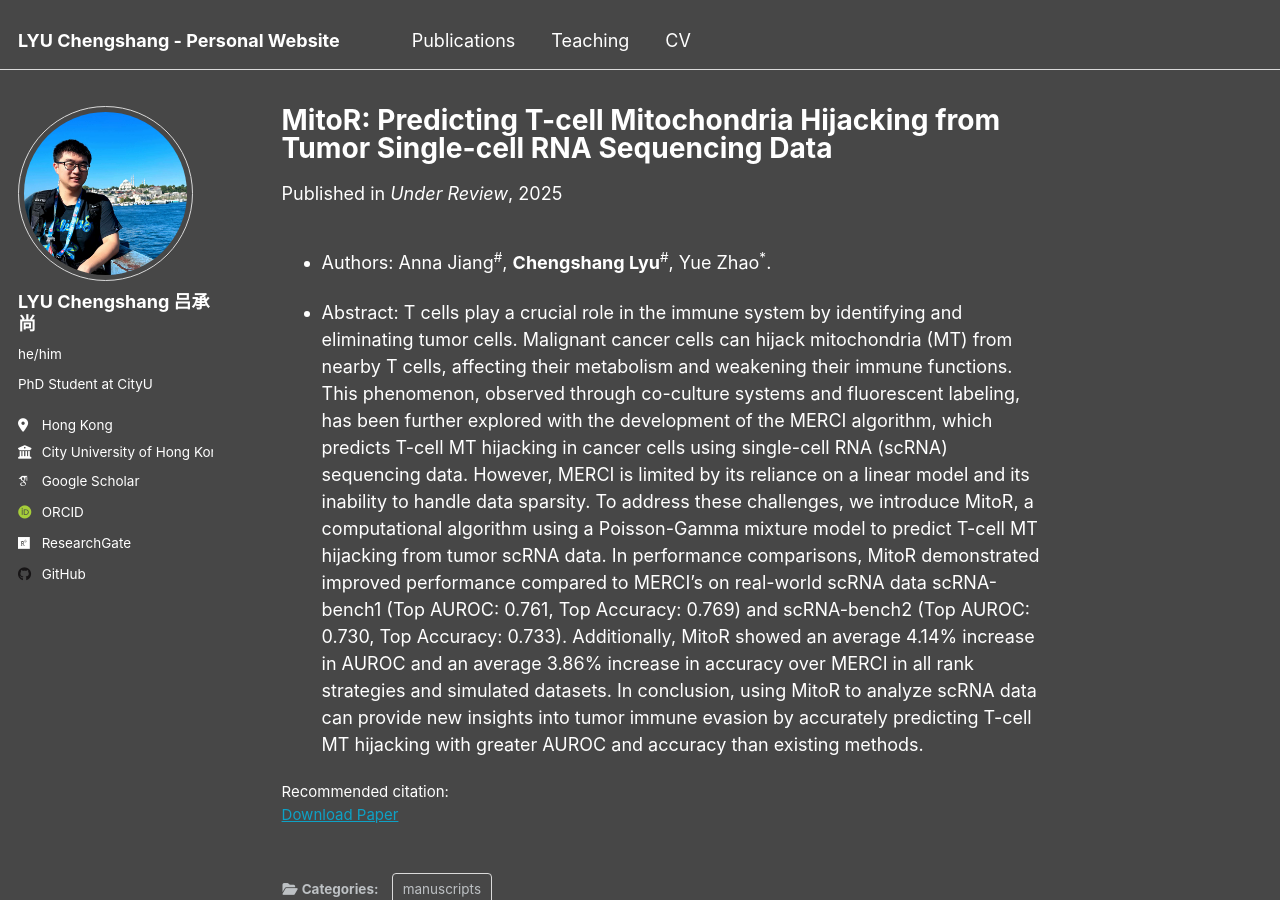
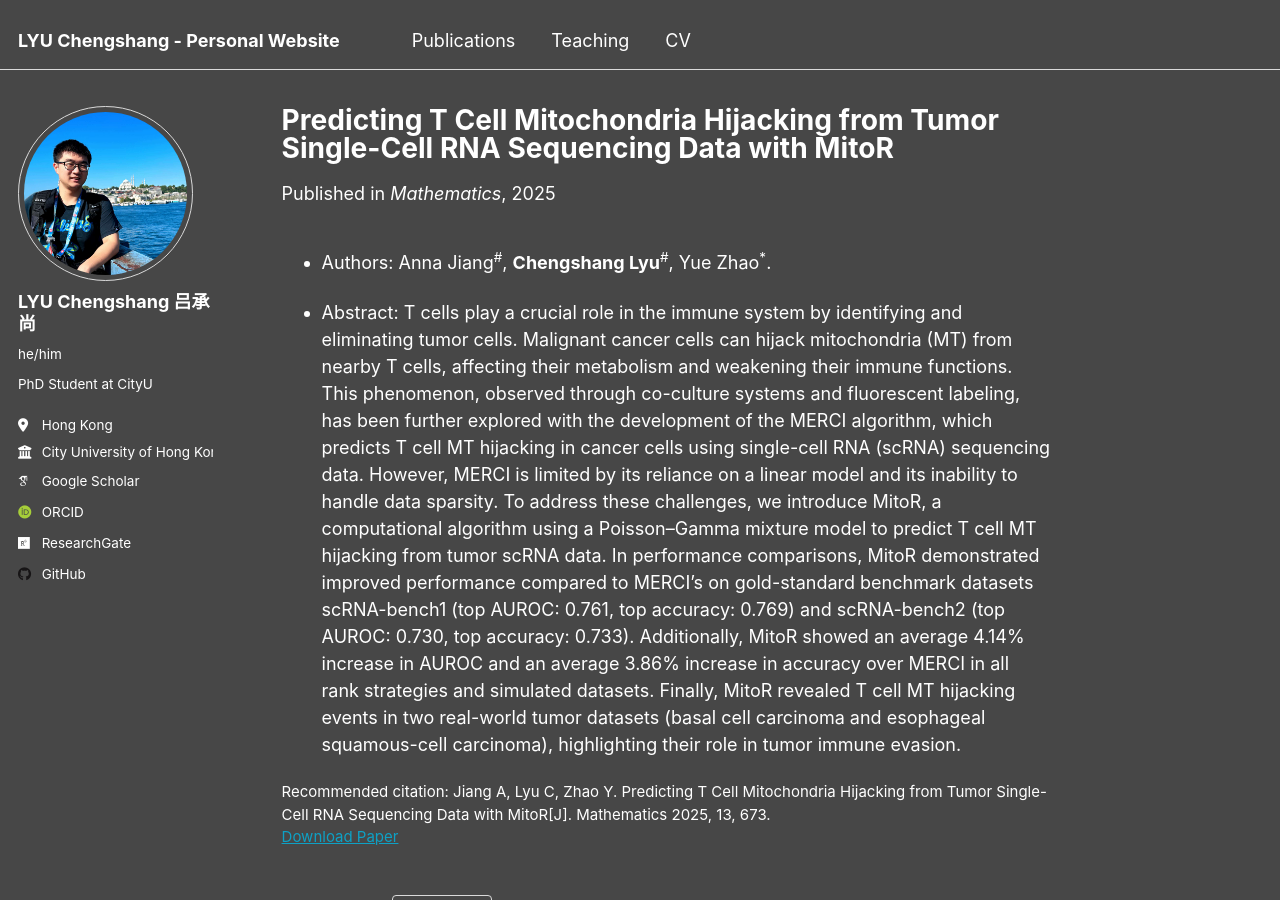
Before and after one commit to lllvcs/lllvcs.github.io, a Jekyll site: the page built from _publications/MitoR.md, in a window 1280 px wide and 900 px high. Built offline with Jekyll 4.4.1, drawn with Linux system fonts in a browser that asks for light colours; some web fonts are replaced.

Commit message:
Update MitoR.md

```diff
--- a/_publications/MitoR.md
+++ b/_publications/MitoR.md
@@ -1,14 +1,14 @@
 ---
-title: "MitoR: Predicting T-cell Mitochondria Hijacking from Tumor Single-cell RNA Sequencing Data"
+title: "Predicting T Cell Mitochondria Hijacking from Tumor Single-Cell RNA Sequencing Data with MitoR"
 collection: publications
 category: manuscripts
 permalink: /publication/MitoR
-date: 2025-01-24
-venue: 'Under Review'
-paperurl: 'https://github.com/compbioclub/MitoR'
-citation: ''
+date: 2025-02-18
+venue: 'Mathematics'
+paperurl: 'https://doi.org/10.3390/math13040673'
+citation: 'Jiang A, Lyu C, Zhao Y. Predicting T Cell Mitochondria Hijacking from Tumor Single-Cell RNA Sequencing Data with MitoR[J]. Mathematics 2025, 13, 673.'
 ---
 
 + Authors: Anna Jiang<sup>#</sup>, <b>Chengshang Lyu</b><sup>#</sup>, Yue Zhao<sup>*</sup>.
 
-+ Abstract: T cells play a crucial role in the immune system by identifying and eliminating tumor cells. Malignant cancer cells can hijack mitochondria (MT) from nearby T cells, affecting their metabolism and weakening their immune functions. This phenomenon, observed through co-culture systems and fluorescent labeling, has been further explored with the development of the MERCI algorithm, which predicts T-cell MT hijacking in cancer cells using single-cell RNA (scRNA) sequencing data. However, MERCI is limited by its reliance on a linear model and its inability to handle data sparsity. To address these challenges, we introduce MitoR, a computational algorithm using a Poisson-Gamma mixture model to predict T-cell MT hijacking from tumor scRNA data. In performance comparisons, MitoR demonstrated improved performance compared to MERCI’s on real-world scRNA data scRNA-bench1 (Top AUROC: 0.761, Top Accuracy: 0.769) and scRNA-bench2 (Top AUROC: 0.730, Top Accuracy: 0.733). Additionally, MitoR showed an average 4.14% increase in AUROC and an average 3.86% increase in accuracy over MERCI in all rank strategies and simulated datasets. In conclusion, using MitoR to analyze scRNA data can provide new insights into tumor immune evasion by accurately predicting T-cell MT hijacking with greater AUROC and accuracy than existing methods.
++ Abstract: T cells play a crucial role in the immune system by identifying and eliminating tumor cells. Malignant cancer cells can hijack mitochondria (MT) from nearby T cells, affecting their metabolism and weakening their immune functions. This phenomenon, observed through co-culture systems and fluorescent labeling, has been further explored with the development of the MERCI algorithm, which predicts T cell MT hijacking in cancer cells using single-cell RNA (scRNA) sequencing data. However, MERCI is limited by its reliance on a linear model and its inability to handle data sparsity. To address these challenges, we introduce MitoR, a computational algorithm using a Poisson–Gamma mixture model to predict T cell MT hijacking from tumor scRNA data. In performance comparisons, MitoR demonstrated improved performance compared to MERCI’s on gold-standard benchmark datasets scRNA-bench1 (top AUROC: 0.761, top accuracy: 0.769) and scRNA-bench2 (top AUROC: 0.730, top accuracy: 0.733). Additionally, MitoR showed an average 4.14% increase in AUROC and an average 3.86% increase in accuracy over MERCI in all rank strategies and simulated datasets. Finally, MitoR revealed T cell MT hijacking events in two real-world tumor datasets (basal cell carcinoma and esophageal squamous-cell carcinoma), highlighting their role in tumor immune evasion.
```
